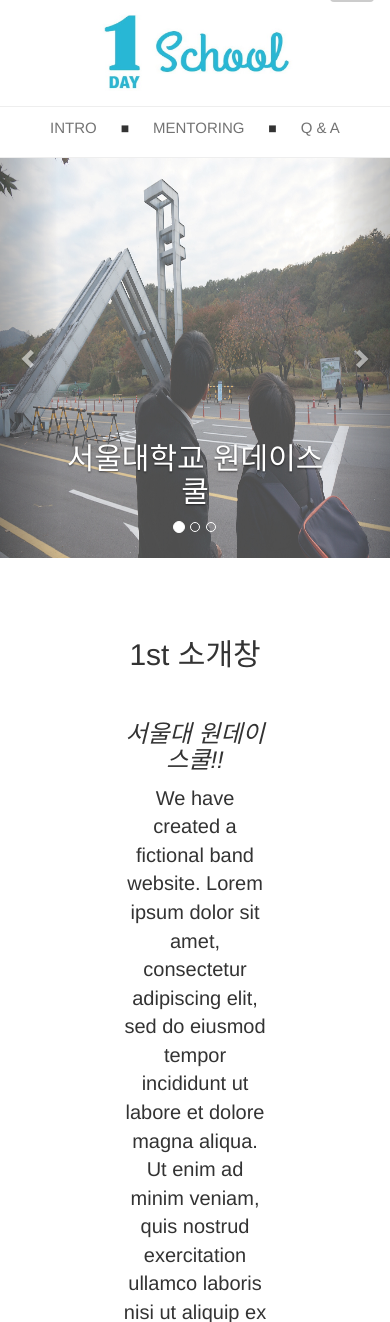
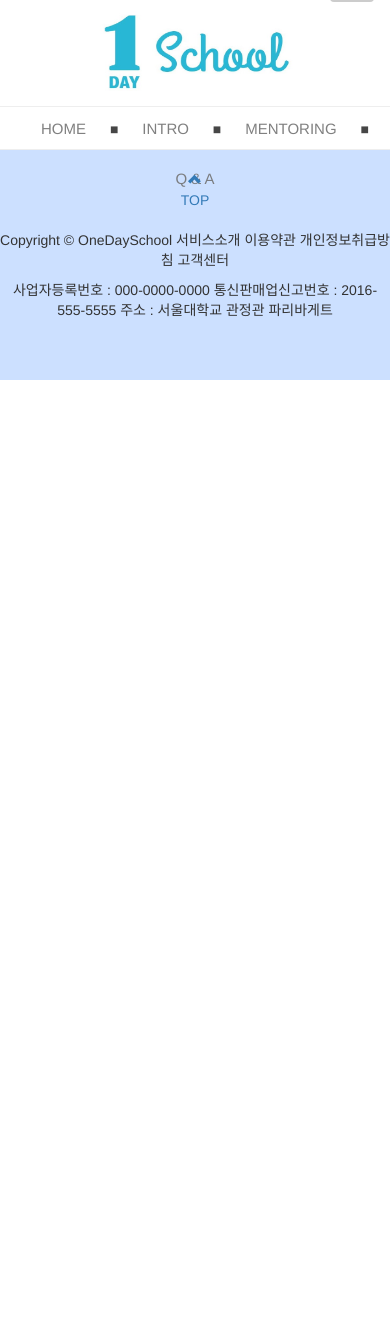
Before and after one commit to sarkmen/onedayschool, a Django app: page / in a window 390 px wide; the page is wider, and only the part inside the window is pictured. Shown: the part 41-1363 px from the top of that part. After the commit the page ends 421 px from the top of that part, so only its background shows below. Run offline with Django 3.2, Linux system fonts and the light colour scheme; some libraries are stand-ins or nearby versions.

Commit message:
template_update

```diff
--- a/src/mentoring/templates/mentoring/base.html
+++ b/src/mentoring/templates/mentoring/base.html
@@ -152,8 +152,9 @@
       }
       #menu_bar {
 
-        height: 50px;
+        height: 40px;
         text-align: center;
+        opacity: 0.9;
       }
       #menu_bar #menu {
         padding: 10px 20px 0 20px;
@@ -163,13 +164,27 @@
         text-decoration: none;
         color : #737373;
       }
+      .affix {
+        top:-5px;
+        width:100%;
+        z-index: 1;
+
+      }
+      .affix + .logo_wrapper {
+      padding-top: 70px;
+      }
       </style>
-      <div id="menu_bar" style="text-align: center;">
-        <a href="#"><div id="menu">INTRO</div></a> ■
-        <a href="#"><div id="menu">MENTORING</div></a> ■
-        <a href="#"><div id="menu">Q & A</div></a>
-      </div>
-      <hr/
+      <nav class="navbar" data-spy="affix" data-offset-top="130" style="min-height: 40px;margin: 0 0 0 0;" >
+        <div id="menu_bar" style="background-color:white;float:center;text-align: center;" >
+          <a href="/"><div id="menu">HOME</div></a> ■
+          <a href="/intro"><div id="menu">INTRO</div></a> ■
+          <a href="#"><div id="menu">MENTORING</div></a> ■
+          <a href="#"><div id="menu">Q & A</div></a>
+        </div>
+      </nav>
+
+      <hr/>
+
       {% include 'mentoring/loginModal.html' %}
     </div>
     {% if messages %}
@@ -187,12 +202,12 @@
 {% endblock %}
 
 
-<footer class="text-center" style="background-color: #cce0ff; padding: 20px 0 50px 0;">
+<footer class="text-center" style="clear:both;background-color: #cce0ff; padding: 20px 0 50px 0;">
   <a class="up-arrow" href="/" data-toggle="tooltip" title="TO TOP" style="text-decoration: none;">
     <span class="glyphicon glyphicon-chevron-up"></span><br>TOP
   </a><br><br>
   <p>Copyright &copy; OneDaySchool   서비스소개  이용약관   개인정보취급방침   고객센터</p>
-                <p>사업자등록번호 : 282-52-00066 주소 : 서울 관악구 관악로 1 서울대학교 58동 432호</p>
+                <p>사업자등록번호 : 000-0000-0000 통신판매업신고번호 : 2016-555-5555 주소 : 서울대학교 관정관 파리바게트</p>
 </footer>
 
 
--- a/src/mentoring/templates/mentoring/index.html
+++ b/src/mentoring/templates/mentoring/index.html
@@ -1,223 +1,225 @@
-{% extends 'mentoring/base.html' %}
 {% load staticfiles %}
-{% load bootstrap3 %}
 
-{% block style %}
+<!DOCTYPE html>
+<html lang="en">
+
+<head>
+    <meta charset="utf-8">
+    <meta http-equiv="X-UA-Compatible" content="IE=edge">
+    <meta name="viewport" content="width=device-width, initial-scale=1">
+    <meta name="description" content="">
+    <meta name="author" content="">
+
+    <title>OneDaySchool</title>
+
+    <!-- Bootstrap Core CSS -->
+    <link rel="stylesheet" href="{% static 'bootstrap-3.3.6/css/bootstrap.min.css' %}" />
+
+    <!-- Custom CSS -->
+
     <style>
-    #Homepage {
-      padding: 0 0 0 0;
-      width : 100%;
-      height : 2200px;
+      .modal .modal-header, .modal h4, .modal .close {
+          background-color: #5cb85c;
+          color:white !important;
+          text-align: center;
+          font-size: 30px;
+      }
+      .modal .modal-footer {
+          background-color: #f9f9f9;
+      }
+      .modal-content-gray {
+        background-color: #eee;
+
+      .search-modal .modal-body {
+        padding: 10px;
+        text-align: center;
+      }
+      .modal-body .btn-sm {
+        padding: 5px 8px;
+        margin: 2px;
       }
 
-    #myCarousel {
-      padding : 0 0 0 0;
-      width : 100%;
-      height : 400px;
+      footer {
+        padding-top: 20px;
+        padding-bottom: 20px;
+        background-color : #cce6ff;
       }
 
 
-    #myCarousel .img-responsive {
-        height : 400px;
+  </style>
 
-        opacity: 0.7;
-    }
-    .carousel-caption {
-    margin-top:
-    opacity: 0.8;
-    }
 
-    .carousel-inner {
-        background: white;
-        margin-top: 0px;
-        height: 400px;
-        width : 100%;
-    }
-    .item img {
-        height: 600px;
-        width:100%;
-    }
+{% block style %}
+{% endblock %}
 
-    #intro_section_1 {
-      padding: 80px 120px;
-      width: 100%;
-      margin-right: auto;
-      margin-left: auto;
-      box-sizing: border-box;
-    }
+    <!-- Font Awesome -->
+    <link rel="stylesheet" href="https://maxcdn.bootstrapcdn.com/font-awesome/4.5.0/css/font-awesome.min.css">
 
-    #intro_section_2 {
-    padding: 60px 50px;
+    <!-- HTML5 Shim and Respond.js IE8 support of HTML5 elements and media queries -->
+    <!-- WARNING: Respond.js doesn't work if you view the page via file:// -->
+    <!--[if lt IE 9]>
+        <script src="https://oss.maxcdn.com/libs/html5shiv/3.7.0/html5shiv.js"></script>
+        <script src="https://oss.maxcdn.com/libs/respond.js/1.4.2/respond.min.js"></script>
+    <![endif]-->
 
-    padding-right: 15px;
-    padding-left: 15px;
-    margin-right: auto;
-    margin-left: auto;
-}
-    .slide {
-    animation-name: slide;
-    -webkit-animation-name: slide;
-    animation-duration: 1s;
-    -webkit-animation-duration: 1s;
-    visibility: visible;
-}
+
+<script src="{% static 'jquery-1.12.0.js' %}"></script>
+
+<script>
+$(document).ready(function(){
+    $("#loginBtn").click(function(){
+        $("#loginModal").modal();
+    });
+});
+
+</script>
 
 
 
+{% block headjs %}
+{% endblock %}
+
+</head>
+
+<body>
+    <nav class="navbar" role="navigation" style="min-height:30px;margin-bottom: 0px;">
+        <div class="container">
+            <!-- Brand and toggle get grouped for better mobile display -->
+            <div class="navbar-header">
+                <button type="button" class="navbar-toggle" data-toggle="collapse" data-target="#bs-example-navbar-collapse-1" style="background-color: #cccccc">
+                    <span class="sr-only">Toggle navigation</span>
+                    <span class="icon-bar" style="background-color: black"></span>
+                    <span class="icon-bar" style="background-color: black"></span>
+                    <span class="icon-bar" style="background-color: black" ></span>
+                </button>
+                <!--<a class="navbar-brand" href="/">원데이스쿨</a>-->
+            </div>
+            <!-- Collect the nav links, forms, and other content for toggling -->
+            <div class="collapse navbar-collapse" style="text-align: right;" id="bs-example-navbar-collapse-1">
+
+                {% if user.is_authenticated %}
+                <ul class="nav navbar-nav navbar-right">
+                    <li class="dropdown">
+                        <a href="#" class="dropdown-toggle" data-toggle="dropdown">{{ user }} <b class="caret"></b></a>
+                        <ul class="dropdown-menu">
+                            {% if user.profile.is_mentor %}
+                            <li>
+                                <a href="{% url 'profile' %}" style="font-size: 12px;color : #737373;"><span class="glyphicon glyphicon-user"></span> 마이페이지</a>
+                            </li>
+                            <li>
+                                <a href="{% url 'logout' %}?next=/" style="font-size: 12px;color : #737373;"><span class="glyphicon glyphicon-log-out"></span> 로그아웃</a>
+                            </li>
+                            {% else %}
+                            <li>
+                                <a href="{% url 'profile' %}" style="font-size: 12px;color : #737373;"><span class="glyphicon glyphicon-user"></span> 마이페이지</a>
+                            </li>
+                            <li>
+                                <a href="{% url 'logout' %}?next=/" style="font-size: 12px;color : #737373;"><span class="glyphicon glyphicon-log-out"></span> 로그아웃</a>
+                            </li>
+                            {% endif %}
+                        </ul>
+                    </li>
+                </ul>
+                {% else %}
+                <ul class="nav navbar-nav navbar-right" id="test">
+                    <li>
+                         <a href="#" id="loginBtn" style="font-size: 12px;color : #737373;padding-top:5px;padding-bottom:5px;"><span class="glyphicon glyphicon-log-in"></span> 로그인</a>
+                    </li>
+                    <li>
+                        <a href="{% url 'signup_choice' %}" style="font-size: 12px;color : #737373;padding-top:5px;padding-bottom:5px;"><span class="glyphicon glyphicon-edit"></span> 회원가입</a>
+                    </li>
+                </ul>
+                {% endif %}
+
+            </div>
+            <!-- /.navbar-collapse -->
+        </div>
+        <!-- /.container -->
+    </nav>
+
+    <div class="logo_wrapper" style="">
+      <div id="logo_div">
+        <h1 style="text-align: center; margin:0 0 15px 0; "><a href="/"><img src='{% static 'img/nav_logo.jpg' %}' style="width: 200px; height: 80px;"/></a></h1>
+      </div>
+    </div>
+    <hr/>
+
+{% include 'mentoring/loginModal.html' %}
+
+      <style>
+      hr {
+        margin : 0 0 0 0;
+      }
+      #menu_bar {
+
+        height: 40px;
+        text-align: center;
+        opacity: 0.9;
+      }
+      #menu_bar #menu {
+        padding: 10px 20px 0 20px;
+        height: 50px;
+        display: inline-block;
+        font-size: 15px;
+        text-decoration: none;
+        color : #737373;
+      }
+      .affix {
+        top:-5px;
+        width:100%;
+        z-index: 1;
+
+      }
+      .affix + .logo_wrapper {
+      padding-top: 70px;
+      }
       </style>
+      <nav class="navbar" data-spy="affix" data-offset-top="130" style="min-height: 40px;margin: 0 0 0 0;" >
+        <div id="menu_bar" style="background-color:white;float:center;text-align: center;" >
+          <a href="/"><div id="menu">HOME</div></a> ■
+          <a href="/intro"><div id="menu">INTRO</div></a> ■
+          <a href="#"><div id="menu">MENTORING</div></a> ■
+          <a href="#"><div id="menu">Q & A</div></a>
+        </div>
+      </nav>
+
+      <hr/>
+
+      {% include 'mentoring/loginModal.html' %}
+    </div>
+    {% if messages %}
+    <div class="messages">
+        {% for message in messages %}
+            <li class="alert alert-{{message.tags}}">
+                {{ message }}
+            </li>
+        {% endfor %}
+    </div>
+    {% endif %}
+
+
+{% block content %}
 {% endblock %}
 
 
-{% block content %}
+<footer class="text-center" style="clear:both;background-color: #cce0ff; padding: 20px 0 50px 0;">
+  <a class="up-arrow" href="/" data-toggle="tooltip" title="TO TOP" style="text-decoration: none;">
+    <span class="glyphicon glyphicon-chevron-up"></span><br>TOP
+  </a><br><br>
+  <p>Copyright &copy; OneDaySchool   서비스소개  이용약관   개인정보취급방침   고객센터</p>
+                <p>사업자등록번호 : 000-0000-0000 통신판매업신고번호 : 2016-555-5555 주소 : 서울대학교 관정관 파리바게트</p>
+</footer>
 
 
+<script src="{% static 'bootstrap-3.3.6/js/bootstrap.min.js' %}"></script>
 
 
+{% block script %}
+{% endblock %}
 
+{% block js %}
+{% endblock %}
 
+</body>
 
-
-
-<div class="container" id="Homepage">
-    <div id="myCarousel" class="carousel slide" data-ride="carousel">
-
-      <div class="carousel-inner" role="listbox">
-
-        <!-- Indicators -->
-        <ol class="carousel-indicators">
-          <li data-target="#myCarousel" data-slide-to="0" class="active"></li>
-          <li data-target="#myCarousel" data-slide-to="1"></li>
-          <li data-target="#myCarousel" data-slide-to="2"></li>
-        </ol>
-
-
-
-        <div class="item active">
-          <img class="img-responsive first-slide" src="{% static 'img/maindoor.jpg' %}" alt="First slide">
-          <div class="container">
-            <div class="carousel-caption">
-              <h2>서울대학교 원데이스쿨</h2>
-            </div>
-          </div>
-        </div>
-
-        <div class="item">
-          <img class="img-responsive second-slide" src="{% static 'img/t-rounge.jpg' %}" alt="Second slide">
-          <div class="container">
-            <div class="carousel-caption">
-              <h2>좋은 사진 좀 추천해줘요..</h1>
-            </div>
-          </div>
-        </div>
-
-        <div class="item">
-          <img class="img-responsive third-slide" src="{% static 'img/1on1.jpg' %}" alt="Third slide">
-          <div class="container">
-            <div class="carousel-caption">
-              <h2>사진때문에 웹페이지가...</h1>
-            </div>
-          </div>
-        </div>
-        <!-- Left and right controls -->
-
-        <a class="left carousel-control" href="#myCarousel" role="button" data-slide="prev">
-          <span class="glyphicon glyphicon-chevron-left" aria-hidden="true"></span>
-          <span class="sr-only">Previous</span>
-        </a>
-        <a class="right carousel-control" href="#myCarousel" role="button" data-slide="next">
-          <span class="glyphicon glyphicon-chevron-right" aria-hidden="true"></span>
-          <span class="sr-only">Next</span>
-        </a>
-
-      </div>
-    </div>
-    <!-- /.carousel -->
-
-    <!-- Container (소개창 1 section) -->
-    <div id="intro_section_1" class="container text-center">
-      <h2 style="margin: 0 0 50px;">1st 소개창</h2>
-      <h3><em>서울대 원데이 스쿨!!</em></h3>
-      <p style="font-size: 20px; margin-bottom: 30px;">We have created a fictional band website. Lorem ipsum dolor sit amet, consectetur adipiscing elit, sed do eiusmod tempor incididunt ut labore et dolore magna aliqua. Ut enim ad minim veniam, quis nostrud exercitation ullamco laboris nisi ut aliquip ex ea commodo consequat. Duis aute irure dolor in reprehenderit in voluptate velit esse cillum dolore eu fugiat nulla pariatur. Excepteur sint occaecat cupidatat non proident, sunt in culpa qui officia deserunt mollit anim id est laborum consectetur adipiscing elit, sed do eiusmod tempor incididunt ut labore et dolore magna aliqua. Ut enim ad minim veniam, quis nostrud exercitation ullamco laboris nisi ut aliquip ex ea commodo consequat.</p>
-      <br>
-      <div class="row">
-        <div class="col-sm-4">
-          <p class="text-center"><strong>내용 1</strong></p><br>
-          <a href="#demo" data-toggle="collapse">
-            <img src='{% static 'img/mento_img1.jpg' %}' class="img-rounded person" alt="Random Name" width="255" height="255">
-          </a>
-          <div id="demo" class="collapse">
-            <br><p>상세설명 1</p>
-            <p>상세설명 2</p>
-            <p>상세설명 3</p>
-          </div>
-        </div>
-        <div class="col-sm-4">
-          <p class="text-center"><strong>내용 2</strong></p><br>
-          <a href="#demo2" data-toggle="collapse">
-            <img src='{% static 'img/mento_img2.jpg' %}' class="img-rounded person" alt="Random Name" width="255" height="255">
-          </a>
-          <div id="demo2" class="collapse">
-            <br><p>상세설명 1</p>
-            <p>상세설명 2</p>
-            <p>상세설명 3</p>
-          </div>
-        </div>
-        <div class="col-sm-4">
-          <p class="text-center"><strong>내용 3</strong></p><br>
-          <a href="#demo3" data-toggle="collapse">
-            <img src='{% static 'img/mento_img3.jpg' %}' class="img-rounded person" alt="Random Name" width="255" height="255">
-          </a>
-          <div id="demo3" class="collapse">
-            <br><p>상세설명 1</p>
-            <p>상세설명 2</p>
-            <p>상세설명 3</p>
-          </div>
-        </div>
-      </div>
-    </div>
-    <!-- /. 소개창 1 -->
-
-    <!-- Container (소개창 2 section) -->
-    <div id="intro_section_2" class="container-fluid" style="background-color: #f2f2f2;">
-      <div class="row">
-        <div class="col-sm-8" style="padding-left: 10%;">
-          <h2 style="font-size: 24px;text-transform: uppercase;color: #303030;font-weight: 400;margin-bottom: 30px;">About Company Page</h2><br>
-          <h4>Lorem ipsum dolor sit amet, consectetur adipiscing elit, sed do eiusmod tempor incididunt ut labore et dolore magna aliqua. Ut enim ad minim veniam, quis nostrud exercitation ullamco laboris nisi ut aliquip ex ea commodo consequat.</h4><br>
-          <p>Lorem ipsum dolor sit amet, consectetur adipiscing elit, sed do eiusmod tempor incididunt ut labore et dolore magna aliqua. Ut enim ad minim veniam, quis nostrud exercitation ullamco laboris nisi ut aliquip ex ea commodo consequat. Excepteur sint occaecat cupidatat non proident, sunt in culpa qui officia deserunt mollit anim id est laborum consectetur adipiscing elit, sed do eiusmod tempor incididunt ut labore et dolore magna aliqua. Ut enim ad minim veniam, quis nostrud exercitation ullamco laboris nisi ut aliquip ex ea commodo consequat.</p>
-
-        </div>
-        <div class="col-sm-4">
-          <span class="glyphicon glyphicon-signal logo" style="color: #4d94ff;font-size: 200px; position: absolute;margin : 50px 0 0 20px;"></span>
-        </div>
-      </div>
-    </div>
-
-    <div class="container-fluid bg-grey" style="padding: 50px 0 70px 0; ">
-      <div class="row">
-        <div class="col-sm-4" style="height: 100%;">
-          <span class="glyphicon glyphicon-globe logo slideanim slide" style="color: #4d94ff;font-size: 200px;padding: 0 0 0 0; position: relative; margin : 20% 30% 30% 30%;"></span>
-        </div>
-        <div class="col-sm-8" style="padding-right: 10%;">
-          <h2>Our Values</h2><br>
-          <h4><strong>MISSION:</strong> Our mission lorem ipsum dolor sit amet, consectetur adipiscing elit, sed do eiusmod tempor incididunt ut labore et dolore magna aliqua. Ut enim ad minim veniam, quis nostrud exercitation ullamco laboris nisi ut aliquip ex ea commodo consequat.</h4><br>
-          <p><strong>VISION:</strong> Our vision Lorem ipsum dolor sit amet, consectetur adipiscing elit, sed do eiusmod tempor incididunt ut labore et dolore magna aliqua. Ut enim ad minim veniam, quis nostrud exercitation ullamco laboris nisi ut aliquip ex ea commodo consequat.
-          Lorem ipsum dolor sit amet, consectetur adipiscing elit, sed do eiusmod tempor incididunt ut labore et dolore magna aliqua. Ut enim ad minim veniam, quis nostrud exercitation ullamco laboris nisi ut aliquip ex ea commodo consequat.</p>
-          <br><div style="margin-top: 30px;margin-left: 450px;"><a href="{% url 'mentoring_new' %}"><button class="btn btn-default btn-lg" >멘토링 신청!</button></a></div>
-
-        </div>
-      </div>
-    </div>
-    <!-- /. 소개창 2 -->
-
-
-
-</div>
-
-<div class="footer">
-    <div class="container">
-        <p class="text-muted"></p>
-        <!--<a class="btn btn-xs btn-primary" style="margin:auto;" href="{% url 'mentoring_new' %}">멘토링 등록하기</a>-->
-    </div>
-</div>
-
-{% endblock %}
+</html>
```
Also changed, not shown: src/mentoring/templates/mentoring/intro.html (+87 -0 lines), 1 other file. Lines whose indentation alone changed are shown as unchanged.
